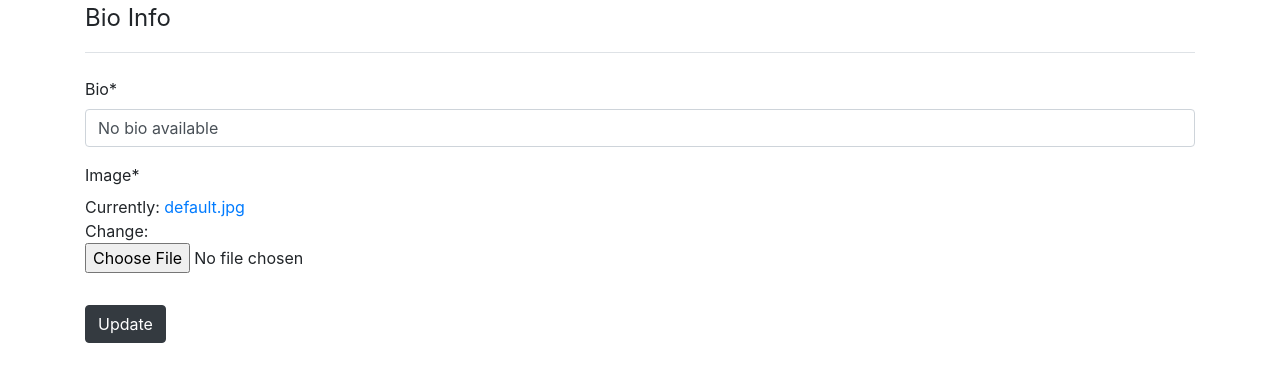
After one commit to duncan-chege/instanoir, a Django app: page /update in a window 1280 px wide. The commit adds this page. Shown: the top 382 px of the page. Run offline with Django 3.2, Linux system fonts and the light colour scheme; the visitor is signed in with stand-in values (Sample User, id 1); some libraries are stand-ins or nearby versions.

Commit message:
add an update route,change profle route

```diff
--- a/instanoir/urls.py
+++ b/instanoir/urls.py
@@ -26,7 +26,8 @@ urlpatterns = [
     url(r'^register', user_views.register, name = 'register'),
     url(r'^login/', auth_views.LoginView.as_view(template_name='users/login.html'), name = 'login'),
     url(r'^logout/', auth_views.LogoutView.as_view(template_name='users/logout.html'), name = 'logout'),
-    url(r'^profile', user_views.profile, name = 'profile')
+    url(r'^profile', user_views.profile, name = 'profile'),
+    url(r'^update', user_views.update, name = 'update')
 ]
 if settings.DEBUG:
     urlpatterns+= static(settings.MEDIA_URL, document_root = settings.MEDIA_ROOT)       #adding it to our urlpatterns list
--- /dev/null
+++ b/users/templates/users/update.html
@@ -0,0 +1,27 @@
+{% extends 'base.html' %}
+{% load crispy_forms_tags %}
+{% load static %}
+
+{% block content %}
+<link rel="stylesheet" href="{% static 'css/update.css' %}">
+
+<div class="container">
+    <div class="row">
+        <div class="col-md-12">
+
+            <form method="POST" enctype="multipart/form-data">
+                {% csrf_token %}
+                <fieldset class="form-group form">
+                    <legend class="border-bottom mb-4">
+                        <p id="title">Bio Info</p>
+                    </legend>
+                    {{p_form|crispy }}
+                </fieldset>
+                <div class="form-group form">
+                    <a href="{% url 'profile' %}"><button class="btn btn-dark" type="submit">Update</button></a>
+                </div>
+            </form>
+        </div>
+    </div>
+</div>
+{% endblock %}
--- a/users/views.py
+++ b/users/views.py
@@ -19,6 +19,10 @@ def register(request):
 
 @login_required
 def profile(request):
+    return render(request, 'users/profile.html')
+
+@login_required
+def update(request):
     if request.method == 'POST':
         p_form = ProfileUpdateForm(request.POST, request.FILES, instance = request.user.profile)
 
@@ -28,4 +32,4 @@ def profile(request):
     else:
         p_form = ProfileUpdateForm(instance=request.user.profile)
 
-    return render(request, 'users/profile.html',{'p_form':p_form})
+    return render(request, 'users/update.html',{'p_form':p_form})
```
Also changed, not shown: users/templates/users/profile.html (+3 -13 lines), media/profile_pics/default.jpeg (added), media/profile_pics/flowerman_QD5B96d.jpeg (added).
